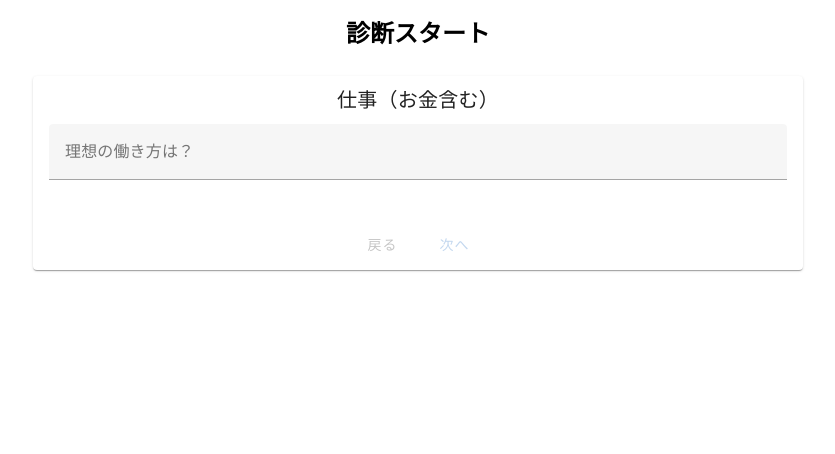
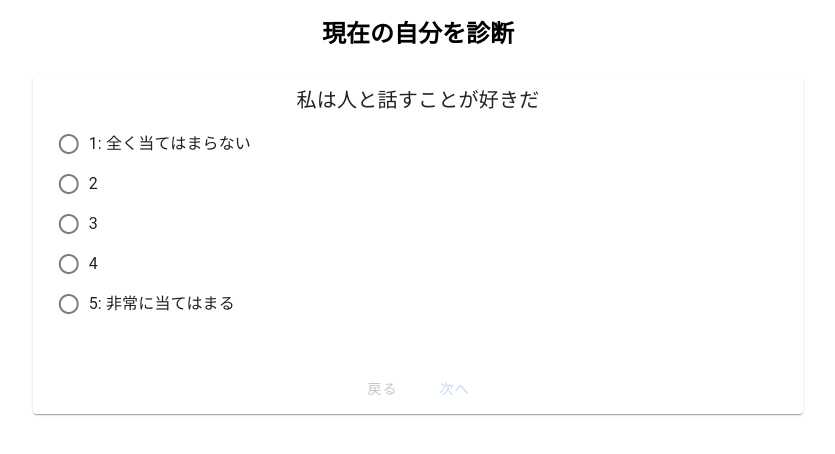
Before and after one commit to Ayumi-Moriyama/hacksonic2025, a Nuxt app: page /diagnosis in a window 1280 px wide. Shown: the top 454 px of the page, without its empty margins (222-1057 px from the left). Built offline with nearby package versions, Linux system fonts and the light colour scheme.

Commit message:
現在の自分を診断後に理想の自分のイメージ生成

```diff
--- a/app/pages/diagnosis.vue
+++ b/app/pages/diagnosis.vue
@@ -2,19 +2,25 @@
   <v-container>
     <v-row justify="center">
       <v-col cols="12" md="8">
-        <h2 class="text-center mb-6">診断スタート</h2>
+        <h2 class="text-center mb-6">現在の自分を診断</h2>
         <div v-if="!finished">
           <v-card>
             <v-card-title class="text-center">
               {{ questions[currentQuestion].label }}
             </v-card-title>
             <v-card-text>
-              <v-text-field
+              <v-radio-group
                 v-model="answers[questions[currentQuestion].key]"
-                :label="questions[currentQuestion].placeholder"
-                required
-                @keyup.enter="nextQuestion"
-              ></v-text-field>
+                :mandatory="true"
+                :disabled="finished"
+              >
+                <v-radio
+                  v-for="option in questions[currentQuestion].options"
+                  :key="option.value"
+                  :label="option.label"
+                  :value="option.value"
+                ></v-radio>
+              </v-radio-group>
             </v-card-text>
             <v-card-actions class="justify-center">
               <v-btn text @click="prevQuestion" :disabled="currentQuestion === 0">戻る</v-btn>
@@ -25,9 +31,31 @@
           </v-card>
         </div>
         <div v-else class="mt-8 text-center">
-          <h3>あなたの理想の自分</h3>
-          <p>{{ result }}</p>
-          <v-img v-if="imageUrl" :src="imageUrl" max-width="400" class="mx-auto mt-4" />
+          <h3>あなたの現在の特徴</h3>
+          <div v-for="(score, key) in factorScores" :key="key" class="mb-2">
+            <strong>{{ factorLabels[key] }}:</strong> {{ score }} / 5
+          </div>
+          <div class="mt-4 mb-4">
+            <p>{{ resultText }}</p>
+          </div>
+          <v-divider class="my-6"></v-divider>
+          <h3>理想の自分像を入力してください</h3>
+          <v-textarea
+            v-model="idealSelf"
+            label="理想の自分像（自由記述またはキーワード）"
+            rows="3"
+            auto-grow
+          ></v-textarea>
+          <v-btn color="primary" class="mt-4" @click="generateIdealImage" :disabled="!idealSelf || generatingImage">
+            理想の自分のイメージ画像を生成
+          </v-btn>
+          <div v-if="imageUrl" class="mt-6">
+            <h4>理想の自分のイメージ</h4>
+            <v-img :src="imageUrl" max-width="400" class="mx-auto mt-4" />
+          </div>
+          <div v-if="imageError" class="mt-4 red--text">
+            画像生成に失敗しました。
+          </div>
         </div>
       </v-col>
     </v-row>
@@ -38,50 +66,228 @@
 import { ref, computed } from 'vue'
 
 const questions = [
+  // Big Five
   {
-    key: 'jobStyle',
-    label: '仕事（お金含む）',
-    placeholder: '理想の働き方は？'
+    key: 'extraversion1',
+    label: '私は人と話すことが好きだ',
+    factor: 'extraversion',
+    options: [
+      { label: '1: 全く当てはまらない', value: 1 },
+      { label: '2', value: 2 },
+      { label: '3', value: 3 },
+      { label: '4', value: 4 },
+      { label: '5: 非常に当てはまる', value: 5 }
+    ]
   },
   {
-    key: 'moneyValue',
-    label: '仕事（お金含む）',
-    placeholder: 'お金に対する価値観は？'
+    key: 'extraversion2',
+    label: '私は活発でエネルギッシュだ',
+    factor: 'extraversion',
+    options: [
+      { label: '1: 全く当てはまらない', value: 1 },
+      { label: '2', value: 2 },
+      { label: '3', value: 3 },
+      { label: '4', value: 4 },
+      { label: '5: 非常に当てはまる', value: 5 }
+    ]
   },
   {
-    key: 'relationship',
-    label: '人間関係（恋愛含む）',
-    placeholder: '理想の人間関係は？'
+    key: 'agreeableness1',
+    label: '私は他人に親切に接する',
+    factor: 'agreeableness',
+    options: [
+      { label: '1: 全く当てはまらない', value: 1 },
+      { label: '2', value: 2 },
+      { label: '3', value: 3 },
+      { label: '4', value: 4 },
+      { label: '5: 非常に当てはまる', value: 5 }
+    ]
   },
   {
-    key: 'love',
-    label: '人間関係（恋愛含む）',
-    placeholder: '恋愛で大切にしたいことは？'
+    key: 'agreeableness2',
+    label: '私は他人の気持ちを考える',
+    factor: 'agreeableness',
+    options: [
+      { label: '1: 全く当てはまらない', value: 1 },
+      { label: '2', value: 2 },
+      { label: '3', value: 3 },
+      { label: '4', value: 4 },
+      { label: '5: 非常に当てはまる', value: 5 }
+    ]
   },
   {
-    key: 'timeUsage',
-    label: '時間の使い方',
-    placeholder: '理想の時間の使い方は？'
+    key: 'conscientiousness1',
+    label: '私は計画的に行動する',
+    factor: 'conscientiousness',
+    options: [
+      { label: '1: 全く当てはまらない', value: 1 },
+      { label: '2', value: 2 },
+      { label: '3', value: 3 },
+      { label: '4', value: 4 },
+      { label: '5: 非常に当てはまる', value: 5 }
+    ]
   },
   {
-    key: 'hobby',
-    label: '時間の使い方',
-    placeholder: '趣味や余暇の過ごし方は？'
+    key: 'conscientiousness2',
+    label: '私は責任感が強い',
+    factor: 'conscientiousness',
+    options: [
+      { label: '1: 全く当てはまらない', value: 1 },
+      { label: '2', value: 2 },
+      { label: '3', value: 3 },
+      { label: '4', value: 4 },
+      { label: '5: 非常に当てはまる', value: 5 }
+    ]
+  },
+  {
+    key: 'neuroticism1',
+    label: '私はストレスを感じやすい',
+    factor: 'neuroticism',
+    reverse: true,
+    options: [
+      { label: '1: 全く当てはまらない', value: 1 },
+      { label: '2', value: 2 },
+      { label: '3', value: 3 },
+      { label: '4', value: 4 },
+      { label: '5: 非常に当てはまる', value: 5 }
+    ]
+  },
+  {
+    key: 'neuroticism2',
+    label: '私は不安になりやすい',
+    factor: 'neuroticism',
+    reverse: true,
+    options: [
+      { label: '1: 全く当てはまらない', value: 1 },
+      { label: '2', value: 2 },
+      { label: '3', value: 3 },
+      { label: '4', value: 4 },
+      { label: '5: 非常に当てはまる', value: 5 }
+    ]
+  },
+  {
+    key: 'openness1',
+    label: '私は新しい経験に積極的だ',
+    factor: 'openness',
+    options: [
+      { label: '1: 全く当てはまらない', value: 1 },
+      { label: '2', value: 2 },
+      { label: '3', value: 3 },
+      { label: '4', value: 4 },
+      { label: '5: 非常に当てはまる', value: 5 }
+    ]
+  },
+  {
+    key: 'openness2',
+    label: '私は創造的なことが好きだ',
+    factor: 'openness',
+    options: [
+      { label: '1: 全く当てはまらない', value: 1 },
+      { label: '2', value: 2 },
+      { label: '3', value: 3 },
+      { label: '4', value: 4 },
+      { label: '5: 非常に当てはまる', value: 5 }
+    ]
+  },
+  // Schwartz
+  {
+    key: 'selfDirection',
+    label: '自分の信念や考えを大切にする',
+    factor: 'selfDirection',
+    options: [
+      { label: '1: 全く当てはまらない', value: 1 },
+      { label: '2', value: 2 },
+      { label: '3', value: 3 },
+      { label: '4', value: 4 },
+      { label: '5: 非常に当てはまる', value: 5 }
+    ]
+  },
+  {
+    key: 'stimulation',
+    label: '刺激的で変化のある生活を求める',
+    factor: 'stimulation',
+    options: [
+      { label: '1: 全く当てはまらない', value: 1 },
+      { label: '2', value: 2 },
+      { label: '3', value: 3 },
+      { label: '4', value: 4 },
+      { label: '5: 非常に当てはまる', value: 5 }
+    ]
+  },
+  {
+    key: 'universalism',
+    label: '他者や自然を思いやる',
+    factor: 'universalism',
+    options: [
+      { label: '1: 全く当てはまらない', value: 1 },
+      { label: '2', value: 2 },
+      { label: '3', value: 3 },
+      { label: '4', value: 4 },
+      { label: '5: 非常に当てはまる', value: 5 }
+    ]
+  },
+  {
+    key: 'benevolence',
+    label: '家族や友人との絆を大切にする',
+    factor: 'benevolence',
+    options: [
+      { label: '1: 全く当てはまらない', value: 1 },
+      { label: '2', value: 2 },
+      { label: '3', value: 3 },
+      { label: '4', value: 4 },
+      { label: '5: 非常に当てはまる', value: 5 }
+    ]
+  },
+  {
+    key: 'tradition',
+    label: '伝統や慣習を守る',
+    factor: 'tradition',
+    options: [
+      { label: '1: 全く当てはまらない', value: 1 },
+      { label: '2', value: 2 },
+      { label: '3', value: 3 },
+      { label: '4', value: 4 },
+      { label: '5: 非常に当てはまる', value: 5 }
+    ]
+  },
+  {
+    key: 'achievement',
+    label: '社会的地位や成功を重視する',
+    factor: 'achievement',
+    options: [
+      { label: '1: 全く当てはまらない', value: 1 },
+      { label: '2', value: 2 },
+      { label: '3', value: 3 },
+      { label: '4', value: 4 },
+      { label: '5: 非常に当てはまる', value: 5 }
+    ]
   }
 ]
 
+const factorLabels = {
+  extraversion: '外向性',
+  agreeableness: '協調性',
+  conscientiousness: '誠実性',
+  neuroticism: '情緒安定性',
+  openness: '開放性',
+  selfDirection: '自己方向性',
+  stimulation: '刺激',
+  universalism: '普遍主義',
+  benevolence: '親密性',
+  tradition: '伝統',
+  achievement: '達成'
+}
+
 const currentQuestion = ref(0)
-const answers = ref({
-  jobStyle: '',
-  moneyValue: '',
-  relationship: '',
-  love: '',
-  timeUsage: '',
-  hobby: ''
-})
+const answers = ref({})
+questions.forEach(q => { answers.value[q.key] = null })
+
 const finished = ref(false)
-const result = ref('')
+const resultText = ref('')
+const idealSelf = ref('')
 const imageUrl = ref('')
+const imageError = ref(false)
+const generatingImage = ref(false)
 
 const isLastQuestion = computed(() => currentQuestion.value === questions.length - 1)
 
@@ -97,31 +303,72 @@ function prevQuestion() {
   if (currentQuestion.value > 0) currentQuestion.value--
 }
 
-async function submitDiagnosis() {
+const factorScores = computed(() => {
+  // 各因子ごとに該当設問の平均値を算出
+  const factors = {}
+  questions.forEach(q => {
+    if (!factors[q.factor]) factors[q.factor] = []
+    let val = answers.value[q.key]
+    if (q.reverse && val !== null) {
+      val = 6 - val // 逆スコア化
+    }
+    if (val !== null) factors[q.factor].push(val)
+  })
+  const scores = {}
+  Object.keys(factors).forEach(f => {
+    if (factors[f].length > 0) {
+      const avg = factors[f].reduce((a, b) => a + b, 0) / factors[f].length
+      scores[f] = Math.round(avg * 10) / 10 // 小数1桁
+    }
+  })
+  return scores
+})
+
+function submitDiagnosis() {
   finished.value = true
-  // 診断結果テキスト生成
-  result.value = `あなたの理想の働き方は「${answers.value.jobStyle}」、お金に対する価値観は「${answers.value.moneyValue}」。
-理想の人間関係は「${answers.value.relationship}」、恋愛で大切にしたいことは「${answers.value.love}」。
-理想の時間の使い方は「${answers.value.timeUsage}」、趣味や余暇の過ごし方は「${answers.value.hobby}」です。`
+  // 結果テキスト生成
+  const scores = factorScores.value
+  let text = ''
+  Object.keys(scores).forEach(f => {
+    text += `${factorLabels[f]}: ${scores[f]} / 5\n`
+  })
+  // 簡易解説
+  text += '\nあなたの特徴:\n'
+  if (scores.extraversion >= 4) text += '・外向的で社交的な傾向があります。\n'
+  if (scores.agreeableness >= 4) text += '・協調性が高く、他者に配慮できます。\n'
+  if (scores.conscientiousness >= 4) text += '・誠実で計画的に行動できます。\n'
+  if (scores.neuroticism >= 4) text += '・やや不安やストレスを感じやすい傾向があります。\n'
+  if (scores.openness >= 4) text += '・新しい経験や創造的な活動を好みます。\n'
+  if (scores.selfDirection >= 4) text += '・自分の信念を大切にします。\n'
+  if (scores.stimulation >= 4) text += '・刺激や変化を求める傾向があります。\n'
+  if (scores.universalism >= 4) text += '・他者や自然への思いやりが強いです。\n'
+  if (scores.benevolence >= 4) text += '・家族や友人との絆を重視します。\n'
+  if (scores.tradition >= 4) text += '・伝統や慣習を大切にします。\n'
+  if (scores.achievement >= 4) text += '・社会的な成功や達成を重視します。\n'
+  resultText.value = text
+}
 
-  // DALL-E用プロンプト生成（人物イラストを明示）
-  const prompt = `理想の自分をイメージした日本人男女の人物イラスト。仕事は${answers.value.jobStyle}、お金は${answers.value.moneyValue}、人間関係は${answers.value.relationship}、恋愛は${answers.value.love}、時間の使い方は${answers.value.timeUsage}、趣味は${answers.value.hobby}。`
-
+async function generateIdealImage() {
+  generatingImage.value = true
+  imageError.value = false
+  imageUrl.value = ''
   try {
+    const prompt = `理想の自分像: ${idealSelf.value}。日本人男女の人物イラスト。`
     const res = await fetch('/api/dalle', {
       method: 'POST',
       headers: { 'Content-Type': 'application/json' },
       body: JSON.stringify({ prompt })
     })
     const data = await res.json()
-    imageUrl.value = data.url
-    if (!data.url) {
-      result.value += '\n画像生成に失敗しました。'
+    if (data.url) {
+      imageUrl.value = data.url
+    } else {
+      imageError.value = true
     }
   } catch (e) {
-    imageUrl.value = ''
-    result.value += '\n画像生成に失敗しました。'
+    imageError.value = true
   }
+  generatingImage.value = false
 }
 </script>
 
```
